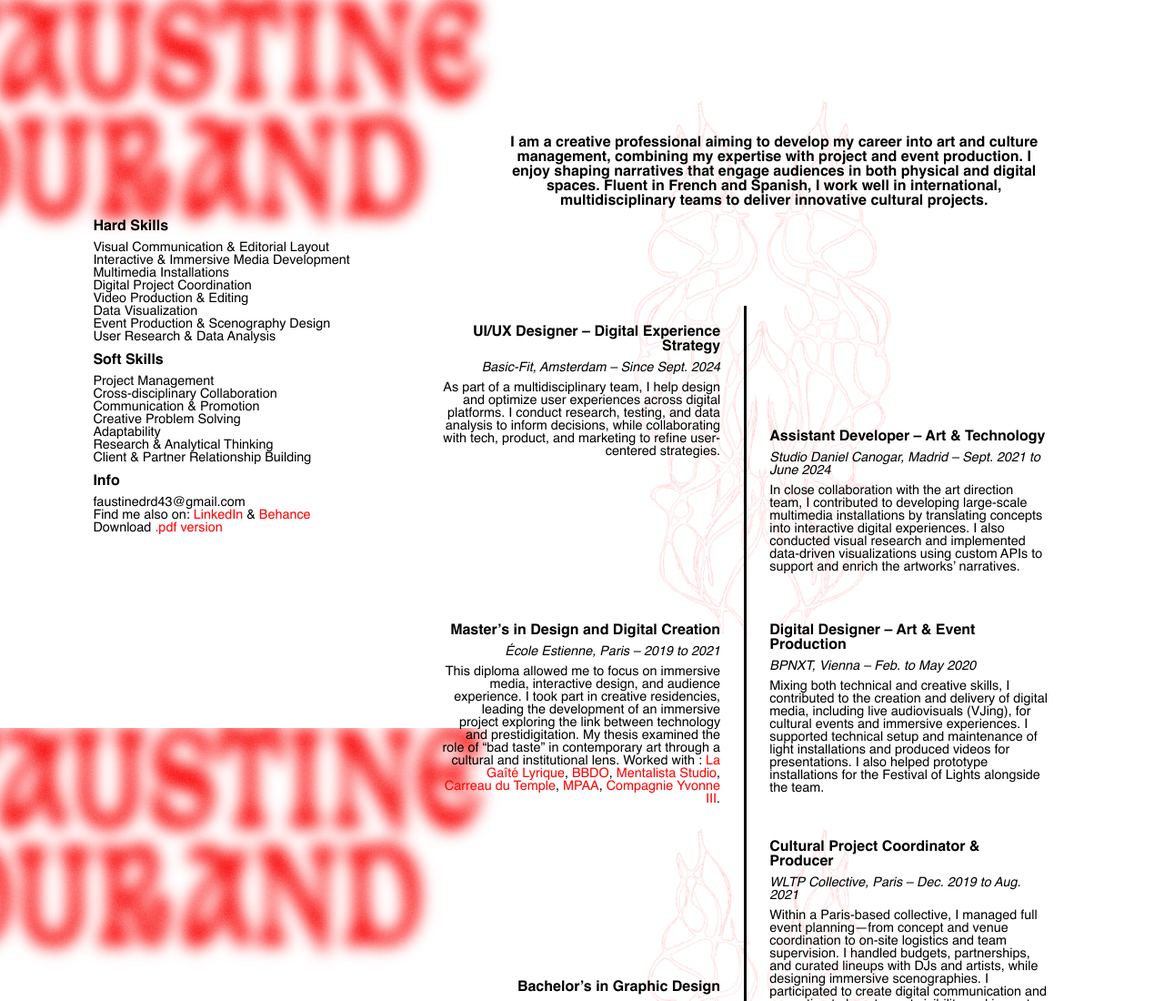
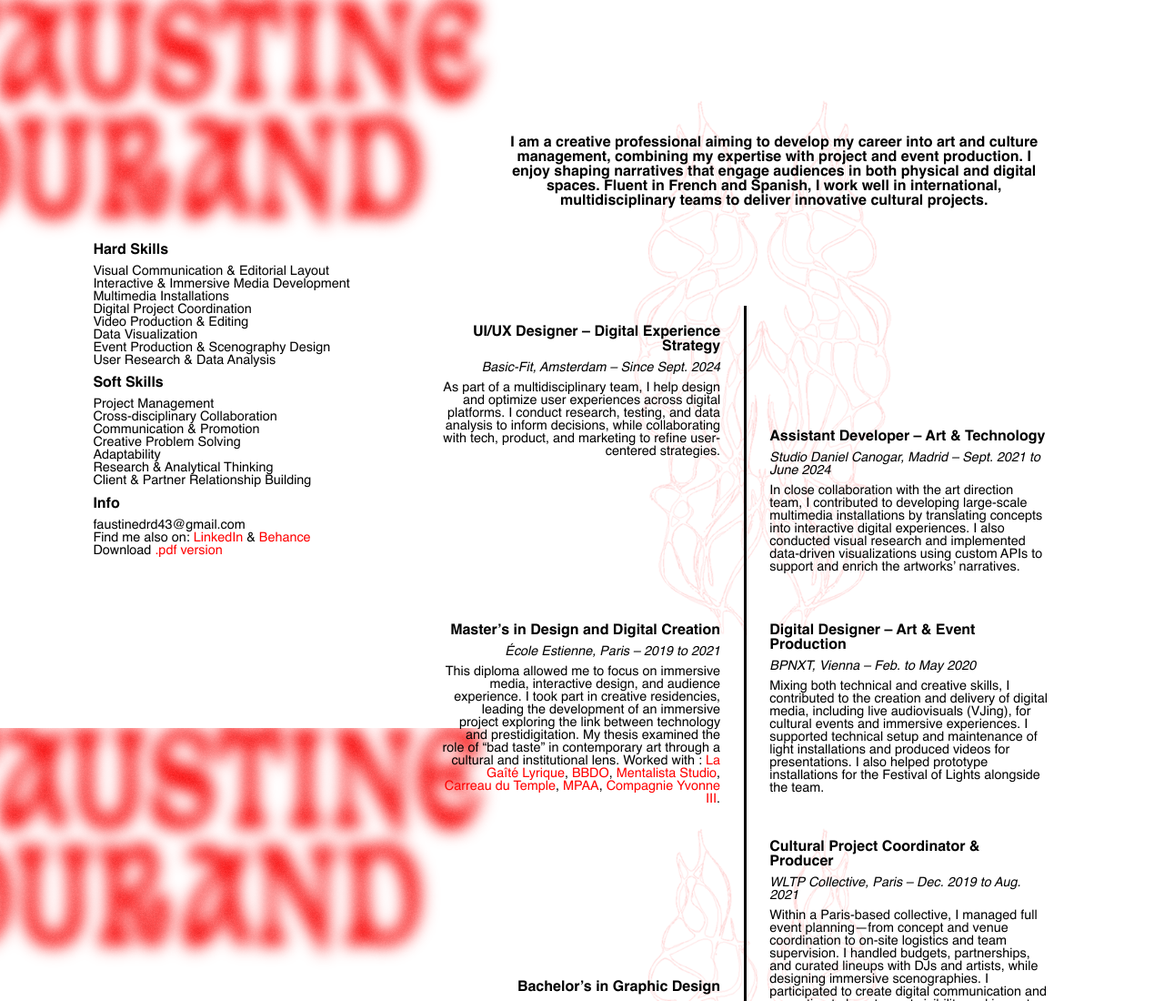
Before and after one commit to faustinedurandbuffe/faustinecv, a plain HTML site: page index.html in a window 1280 px wide. Shown: the top 1100 px of the page at 91% size. Drawn offline with Linux system fonts and the light colour scheme.

Commit message:
Update index.html

```diff
--- a/index.html
+++ b/index.html
@@ -85,7 +85,7 @@
 
     .skills {
       width: 25%;
-      padding-top: 8vw;
+      padding-top: 10vw;
     }
 
     .right {
```
